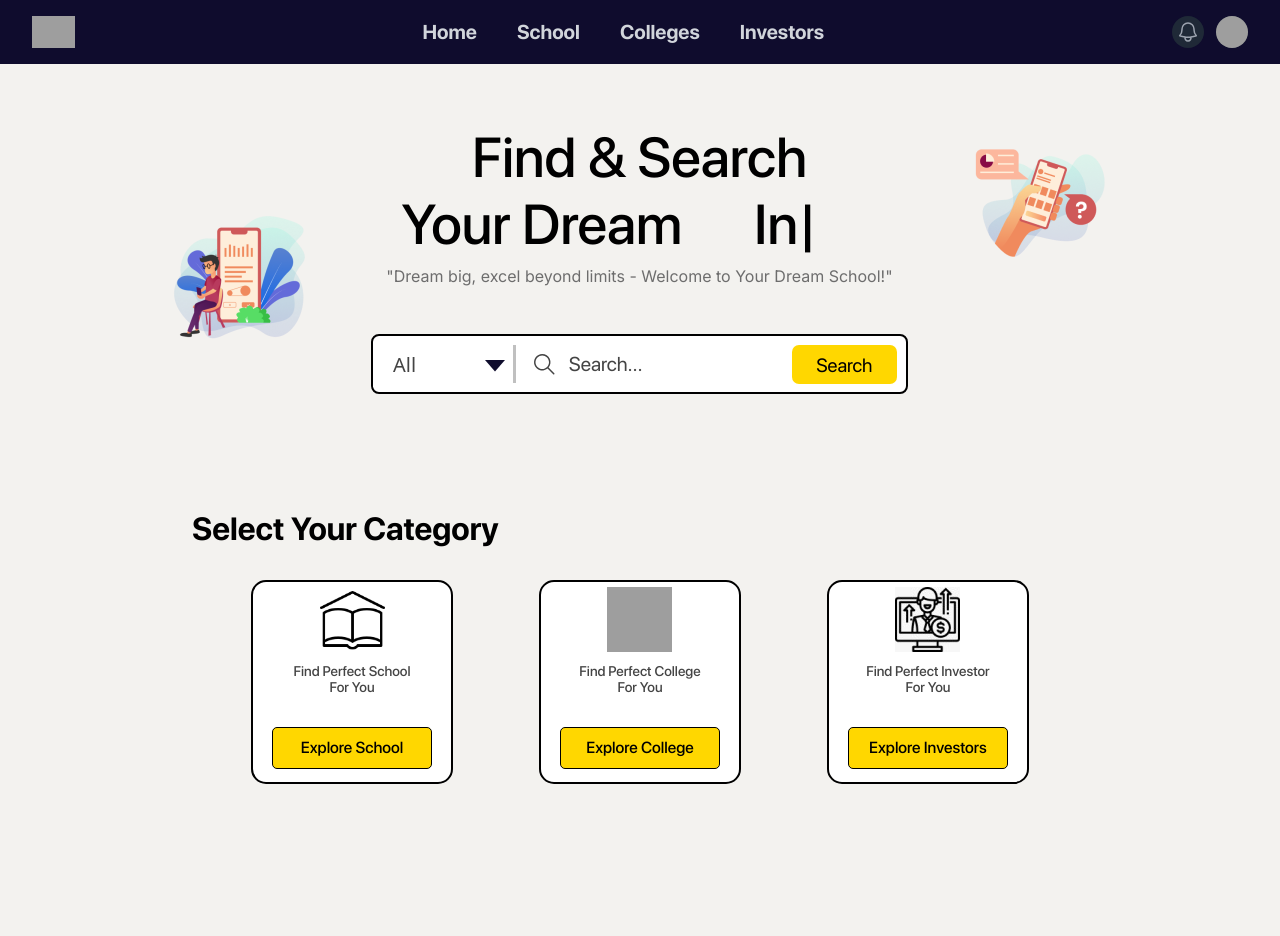
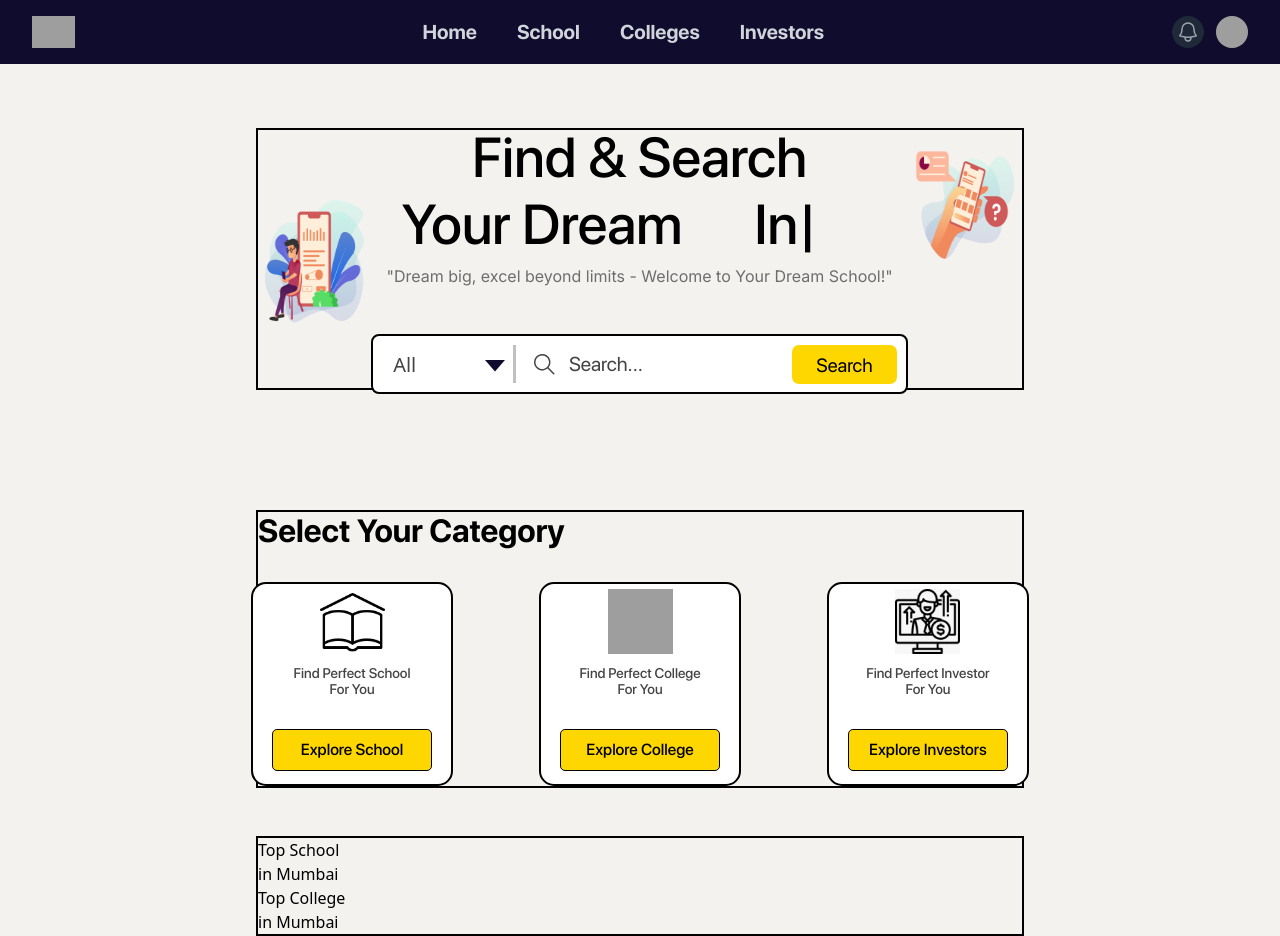
Before and after one commit to open-xyz/campus-finder, a React (Create React App) app: page / in a window 1280 px wide. Before the commit the page ends 800 px from the top, so only its background shows below. Built offline with nearby package versions, Linux system fonts and the light colour scheme; grey boxes are pictures that could not be loaded.

Commit message:
ranking added, UI improved

```diff
--- /dev/null
+++ b/src/Pages/Home/Home.css
@@ -0,0 +1,5 @@
+.app {
+  display: flex;
+  flex-direction: column;
+  align-items: center;
+}
--- a/src/Pages/Home/Home.js
+++ b/src/Pages/Home/Home.js
@@ -1,12 +1,15 @@
 import React from "react";
+import "./Home.css";
 import Hero from "./components/Hero/Hero";
+import Ranking from "./Topranking/Topranking";
 import SelectCategory from "./components/Category/SelectCategory";
 
 export default function Home() {
   return (
-    <div>
+    <div className="app">
       <Hero />
       <SelectCategory />
+      <Ranking />
     </div>
   );
 }
--- /dev/null
+++ b/src/Pages/Home/Topranking/Topranking.css
@@ -0,0 +1,5 @@
+.top-section {
+  margin-top: 3rem;
+  width: 60%;
+  border: 2px solid black;
+}
--- /dev/null
+++ b/src/Pages/Home/Topranking/Topranking.js
@@ -0,0 +1,18 @@
+import React from "react";
+import "./Topranking.css";
+
+export default function Topranking() {
+  return (
+    <div className="top-section">
+      <div className="school-ranking">
+        <h1>Top School</h1>
+        <p>in Mumbai</p>
+      </div>
+
+      <div className="college-ranking">
+        <h1>Top College</h1>
+        <p>in Mumbai</p>
+      </div>
+    </div>
+  );
+}
--- a/src/Pages/Home/components/Category/SelectCategory.css
+++ b/src/Pages/Home/components/Category/SelectCategory.css
@@ -5,15 +5,14 @@
   font-family: SFProDispaly;
   font-weight: 400;
   margin: 7.5rem 0 0 0;
+  width: 60%;
+  border: 2px solid black;
 }
 
 .selectcategory div {
   align-self: center;
 }
 
-.selectcategory h1 {
-  margin-left: 12rem;
-}
 .selectcategory-main {
   display: flex;
   justify-content: space-evenly;
--- a/src/Pages/Home/components/Hero/Hero.css
+++ b/src/Pages/Home/components/Hero/Hero.css
@@ -8,10 +8,11 @@
   justify-content: center;
 }
 .hero {
+  border: 2px solid black;
   margin: 4rem 0 0 0;
   display: flex;
   justify-content: space-between;
-  width: 59.375rem;
+  width: 60%;
   height: 16.375rem;
 }
 .hero__middle {
```
